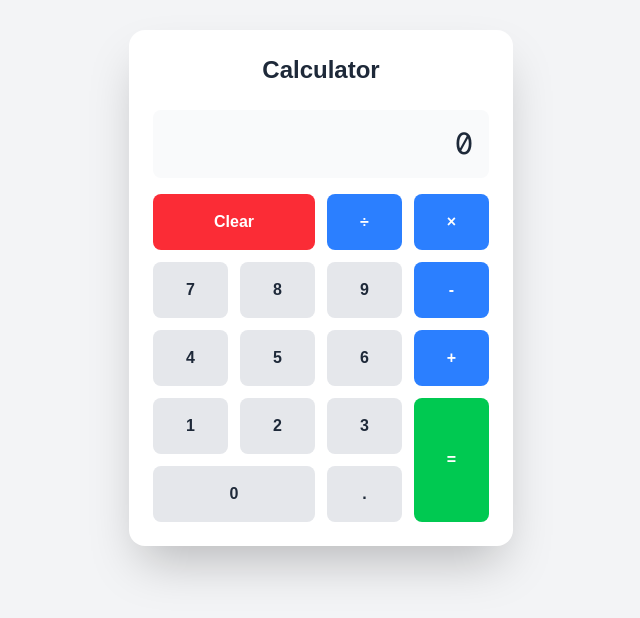
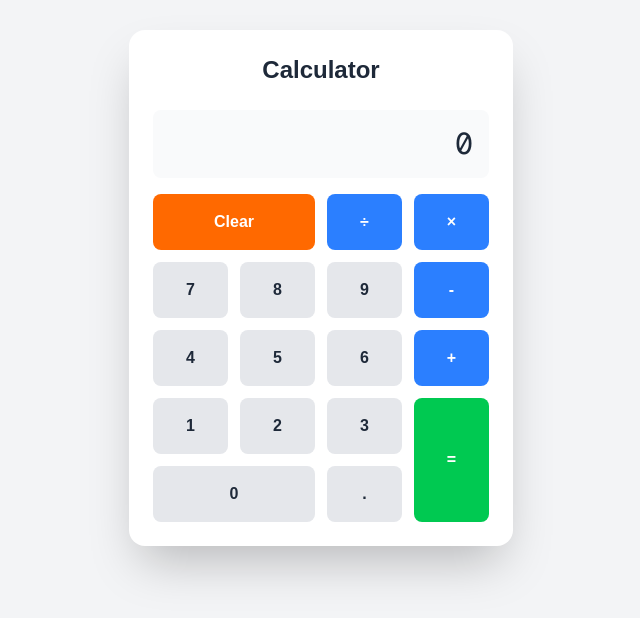
Before and after one commit to ns-test-org/testzzz, a Next.js app in the folder packages/app-creation/: page / in a window 1280 px wide. Shown: the part 112-730 px from the top of the page, without its empty margins (319-959 px from the left). Built offline with nearby package versions, Linux system fonts and the light colour scheme.

Commit message:
AI chat session: Updated code and files

```diff
--- a/packages/app-creation/src/app/page.tsx
+++ b/packages/app-creation/src/app/page.tsx
@@ -98,7 +98,7 @@ export default function Calculator() {
           {/* Row 1 */}
           <button
             onClick={clear}
-            className="col-span-2 bg-red-500 hover:bg-red-600 text-white font-semibold py-4 rounded-lg transition-colors"
+            className="col-span-2 bg-orange-500 hover:bg-orange-600 text-white font-semibold py-4 rounded-lg transition-colors"
           >
             Clear
           </button>
```
